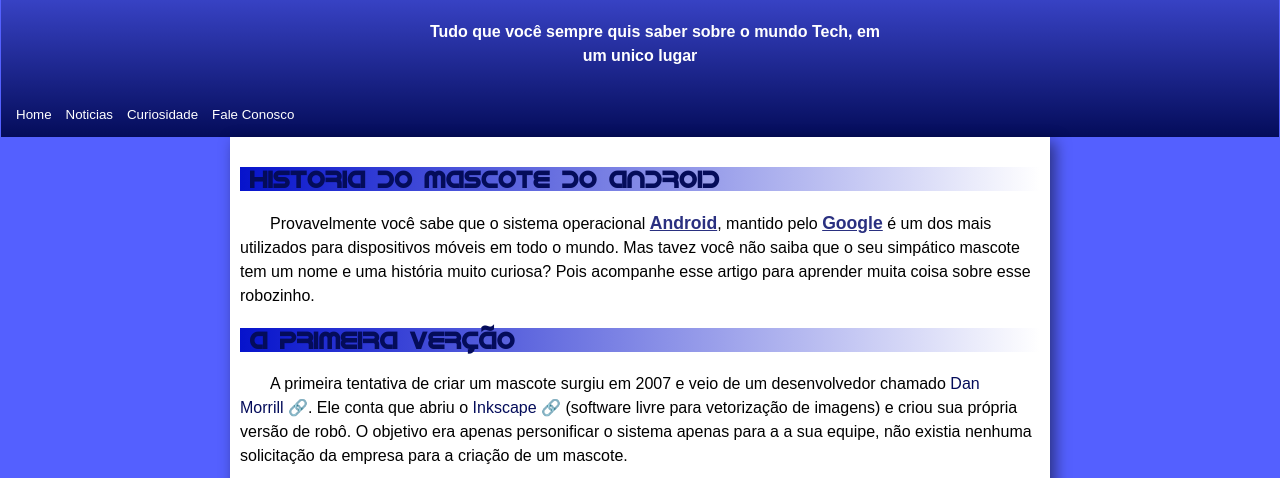
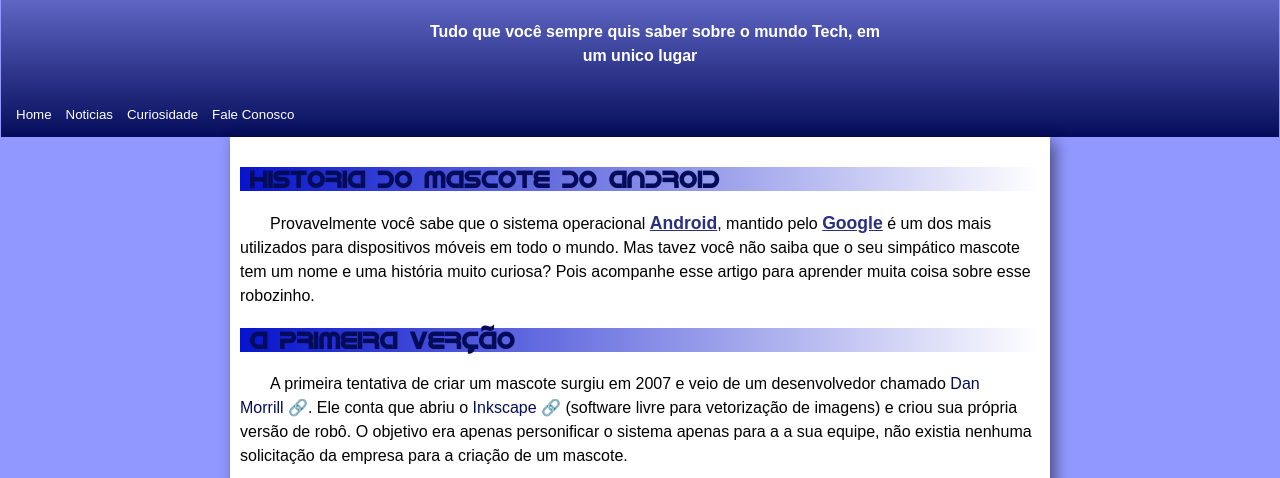
Before and after one commit to inacioamaro/Html-css, a plain HTML site: page desafio/desafio_modulo_2/a_desafio-android - Copia/android - Copia.html in a window 1280 px wide. Shown: the part 85-563 px from the top of the page. Drawn offline with Linux system fonts and the light colour scheme.

Commit message:
Update style _Copia.css

```diff
--- a/desafio/desafio_modulo_2/a_desafio-android - Copia/estilo/style _Copia.css
+++ b/desafio/desafio_modulo_2/a_desafio-android - Copia/estilo/style _Copia.css
@@ -9,7 +9,7 @@
 
 }
 :root{
-  --cor0: #5460FF ;
+  --cor0: #9198ff ;
   --cor1: #0817FF;
   --cor2: #0613CC;
   --cor3: #2A3080;
```
